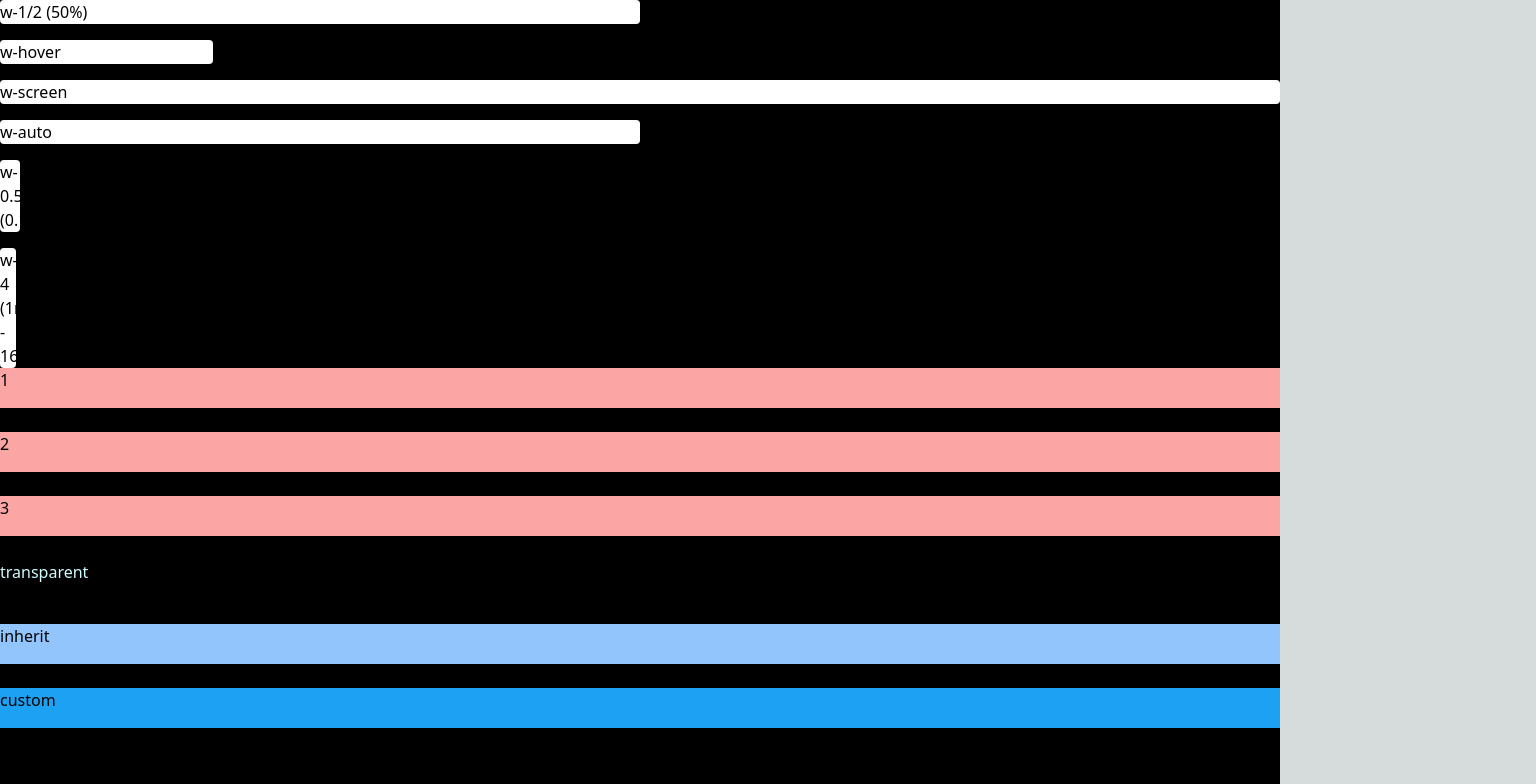
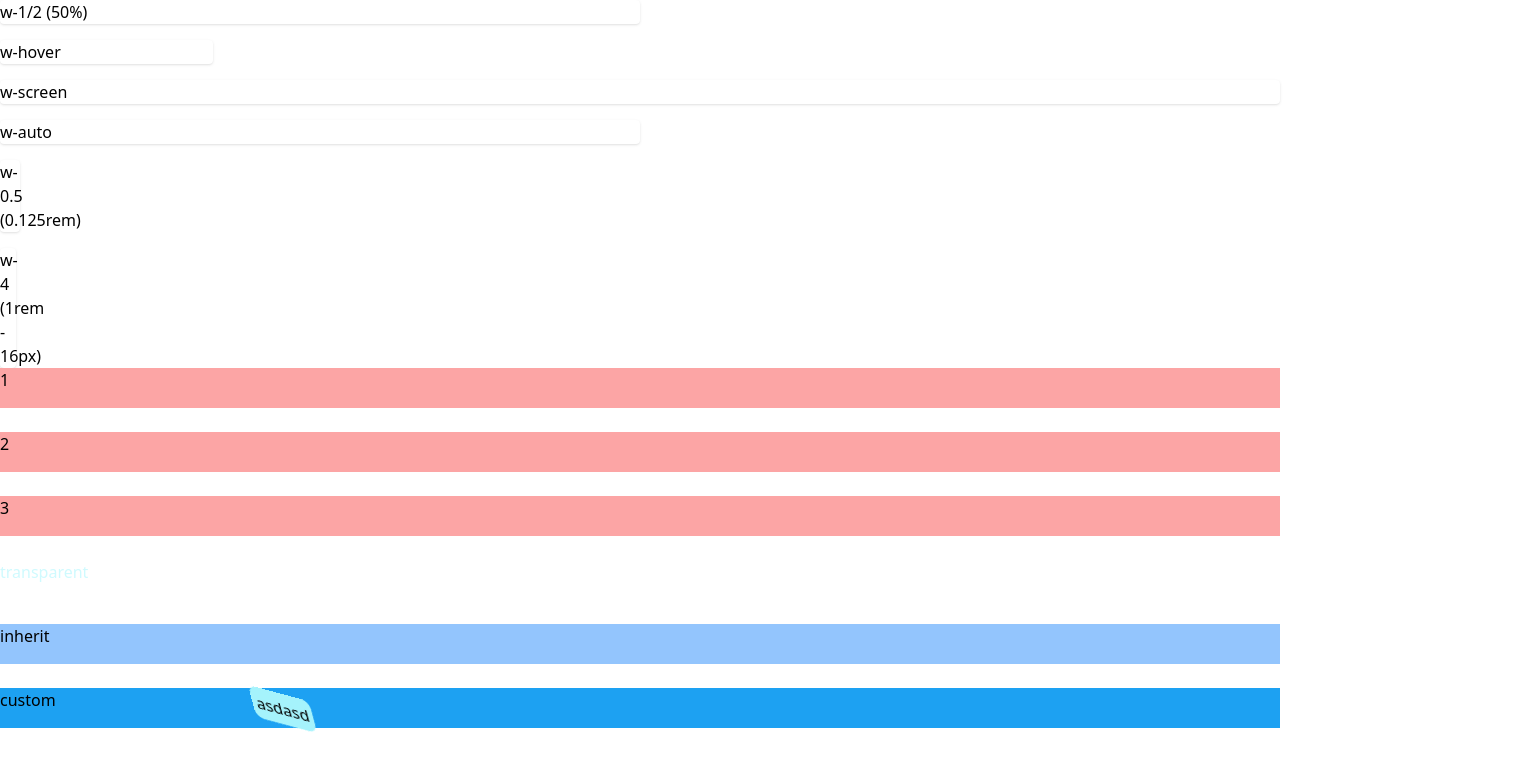
Before and after one commit to marulloc/next13-tailwind, a Next.js app: page /ui in a window 1280 px wide. Shown: the top 784 px of the page, 1536 px wide, since content can reach past the window. Built offline with nearby package versions, Linux system fonts and the light colour scheme.

Commit message:
basic transform animation properties

```diff
--- a/src/app/globals.css
+++ b/src/app/globals.css
@@ -3,9 +3,9 @@
 @tailwind utilities;
 
 :root {
-    --foreground-rgb: 0, 0, 0;
+    /* --foreground-rgb: 0, 0, 0;
     --background-start-rgb: 214, 219, 220;
-    --background-end-rgb: 255, 255, 255;
+    --background-end-rgb: 255, 255, 255; */
 }
 
 /* @media (prefers-color-scheme: dark) {
@@ -17,7 +17,7 @@
 } */
 
 body {
-    color: rgb(var(--foreground-rgb));
+    /* color: rgb(var(--foreground-rgb));
     background: linear-gradient(to bottom, transparent, rgb(var(--background-end-rgb)))
-        rgb(var(--background-start-rgb));
+        rgb(var(--background-start-rgb)); */
 }
--- a/src/app/page.tsx
+++ b/src/app/page.tsx
@@ -49,7 +49,7 @@ export default function Home() {
                     target="_blank"
                     rel="noopener noreferrer"
                 >
-                    <h2 className={`${inter.className} mb-3 text-2xl font-semibold`}>
+                    <h2 className={`${inter.className} mb-3 text-2xl font-semibold t `}>
                         Docs{' '}
                         <span className="inline-block transition-transform group-hover:translate-x-1 motion-reduce:transform-none">
                             -&gt;
--- a/src/app/ui/page.tsx
+++ b/src/app/ui/page.tsx
@@ -1,9 +1,15 @@
+import MoveToRight from '@/components/Animations/MoveToRight';
+
 const UIPage = () => {
     return (
-        <div className="h-screen bg-black  ">
+        <div className="h-screen  ">
             <BoxWidth />
 
             <ColorEx />
+
+            <MoveToRight>
+                <button className=" bg-cyan-200 p-1 rounded-lg ">asdasd</button>
+            </MoveToRight>
         </div>
     );
 };
--- /dev/null
+++ b/src/components/Animations/MoveToRight.tsx
@@ -0,0 +1,13 @@
+import { ReactNode } from 'react';
+
+import styles from './animation.module.css';
+
+const MoveToRight: React.FC<{ children: ReactNode }> = ({ children }) => {
+    return (
+        <div className={styles['my-transform']}>
+            <div className={styles['move-right']}>{children}</div>
+        </div>
+    );
+};
+
+export default MoveToRight;
--- /dev/null
+++ b/src/components/Animations/animation.module.css
@@ -0,0 +1,62 @@
+@keyframes moveToRight {
+    from {
+        color: red;
+    }
+    to {
+        color: blue;
+        transform: translateX(300px);
+    }
+}
+/* @keyframes
+ * 애니메이션 중간 지점의 값을 설정하여 보다 세밀하게 중간 동작들을 제어
+ * 애니메이션과 매칭시킬 animation-name 소ㅓㄱ성에서 사용할 이름으로 생성
+ * 키프레임의 스타일 정보를 포함하고 있는 지점에서 사용할 %로 구성
+ */
+
+@keyframes move {
+    from {
+        transform: translateY(300px);
+    }
+    50% {
+        transform: translateX(300px);
+    }
+    to {
+        transform: translateY(0px);
+    }
+}
+/* 현재 위치에서 움직이는 것이 아니라, 원래 있어야 하는 위치,상태 기준이다. */
+
+.move-right {
+    color: black;
+
+    animation-name: move;
+    animation-duration: 2s;
+    animation-delay: 1s;
+    animation-fill-mode: both;
+    animation-iteration-count: infinite;
+    /* animation-fill-mode
+     * none 끝나면 원래상태로 돌아옴 (애니메이션 시작하기 전에 기본값)
+     * backwards 애니메이션 끝나면 첫 상태로 돌아오는데, 재생되지 않을때도 애니메이션 시작값을 유지
+     * forwards 애니메이션 끝나면 마지막 상태값에서 종료
+     * both 처음 시작할때 애니메이션 값, 끝났을때도 애니메이션 종료값으로 유지
+     */
+}
+
+/*
+-   animation-delay : 로드 이후 언제 시작할 것인지
+-   animation-direction : (종료 후) 정방향/역방향 진행
+-   animation-duration : 어느 시간동안에 걸쳐 진행될지
+-   animation-iteration-count : 몇 번 반복될지 (infinite: 무한)
+-   animation-name : 중간 상태를 지정
+-   animation-play-state : 멈춤/재생 상태 지정
+-   animation-timing-function : 어떤 시간간격으로 진행할지
+-   animation-fill-mode : 시작 전/애니메이션 종료 후 스타일
+*/
+
+.my-transform {
+    /* transform: translateX(300px); */
+    /* transform: translateY(300px); */
+    /* transform: scale(1.5); */
+    /* transform: rotate(180deg); */
+    transform: skew(15deg, 15deg);
+}
```
Also changed, not shown: 1 other file (tests, documents, lock files or other folders).
